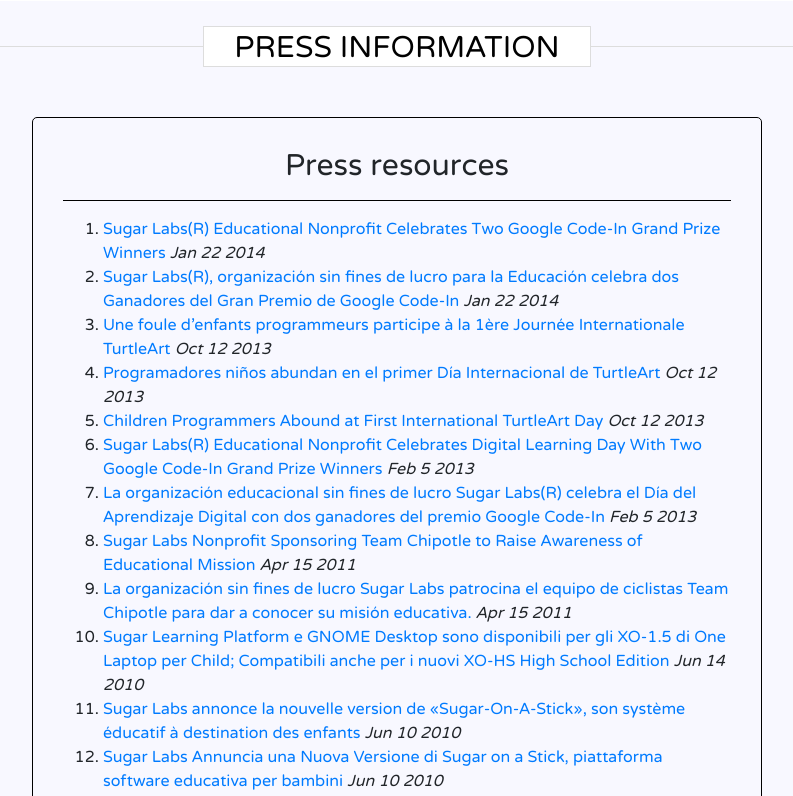
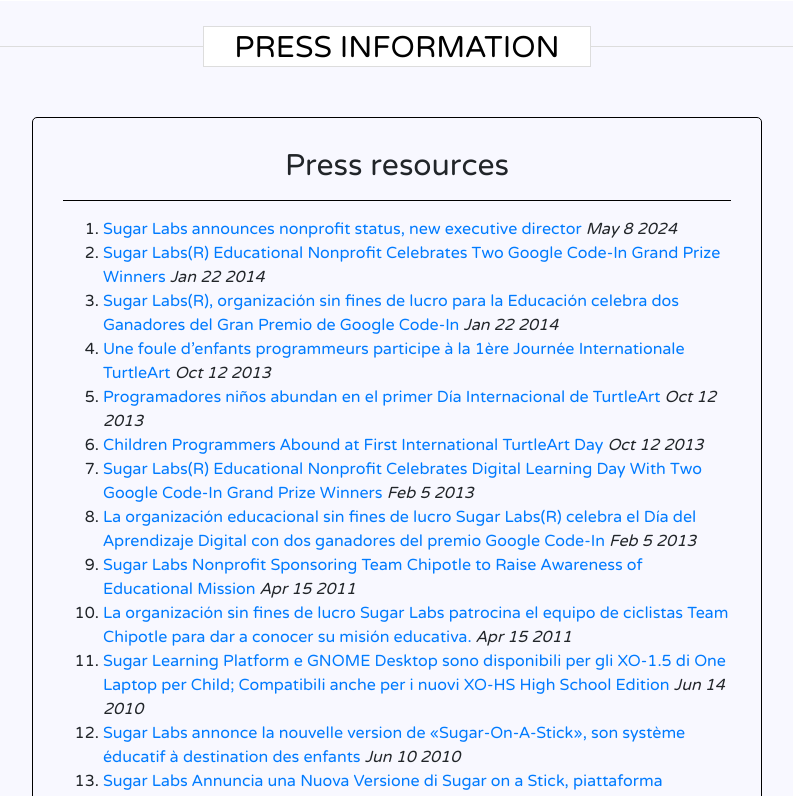
Before and after one commit to sugarlabs/www, a Jekyll site: the page built from press.html, in a window 1280 px wide and 900 px high, cut to the strip 104-900 px from the top of the window. Shown: the whole strip, without its empty margins (243-1036 px from the left). Built offline with Jekyll 4.4.1, drawn with Linux system fonts in a browser that asks for light colours.

Commit message:
Make announcement live

```diff
--- a/_drafts/Sugar-Labs-announces-nonprofit-status-new-executive-director.md
+++ b/_posts/2024-05-08-Sugar-Labs-announces-nonprofit-status-new-executive-director.md
@@ -1,11 +1,12 @@
 ---
 layout: post
 title: "Sugar Labs announces nonprofit status, new executive director"
+date: 2024-05-08
 ---
 
 [PDF](/press/Sugar-Labs-nonprofit-announcement.pdf)
 
-**CAMBRIDGE, MA, USA -- May 9, 2024 -- Sugar Labs today announced its
+**CAMBRIDGE, MA, USA -- May 8, 2024 -- Sugar Labs today announced its
   501(c)(3) nonprofit status as well as its pick for executive
   director, long-time contributor Devin Ulibarri.**
 
```
